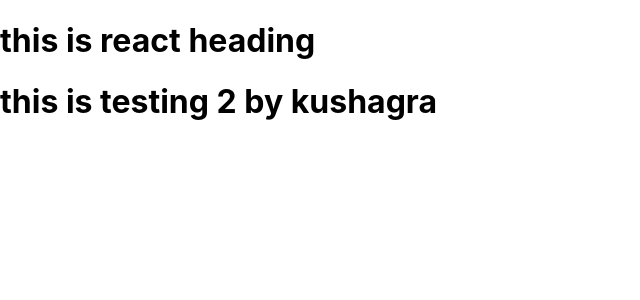
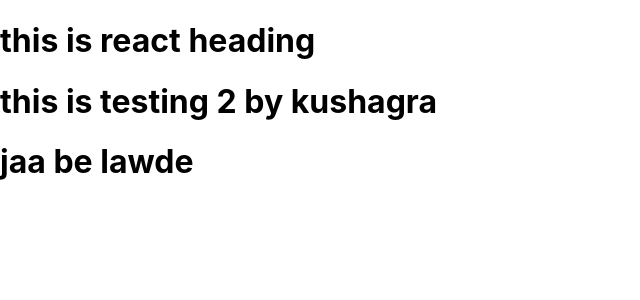
Before and after one commit to UtJha/youvidha_web, a React (Create React App) app: page / in a window 1280 px wide. Shown: the top 300 px of the page, without its empty margins (0-640 px from the left). Built offline with nearby package versions, Linux system fonts and the light colour scheme.

Commit message:
commit by aditya

```diff
--- a/src/App.js
+++ b/src/App.js
@@ -5,6 +5,7 @@ function App() {
     <>
     <h1>this is react heading</h1>
     <h1>this is testing 2 by kushagra</h1>
+    <h1>jaa be lawde</h1>
     </>
   );
 }
```
